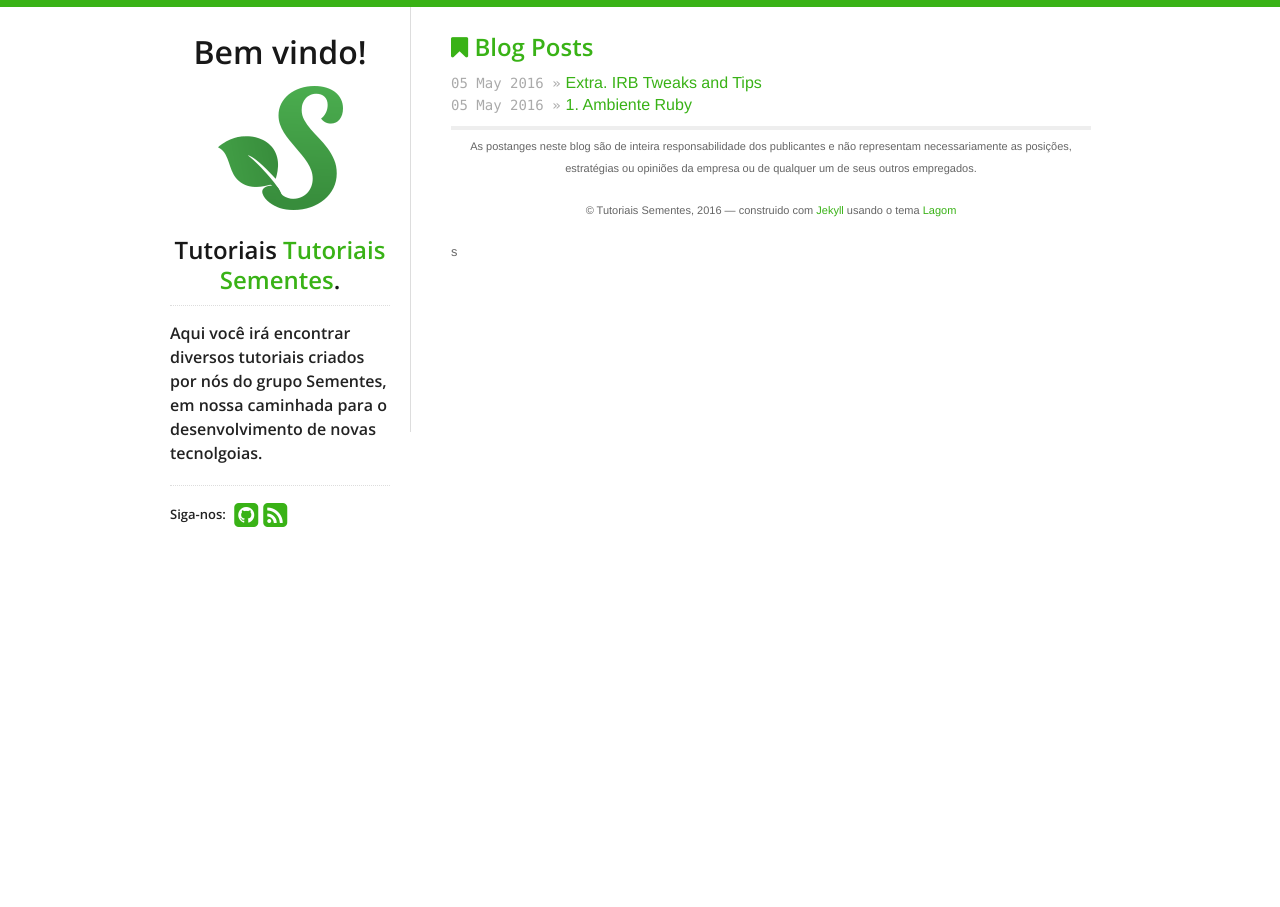
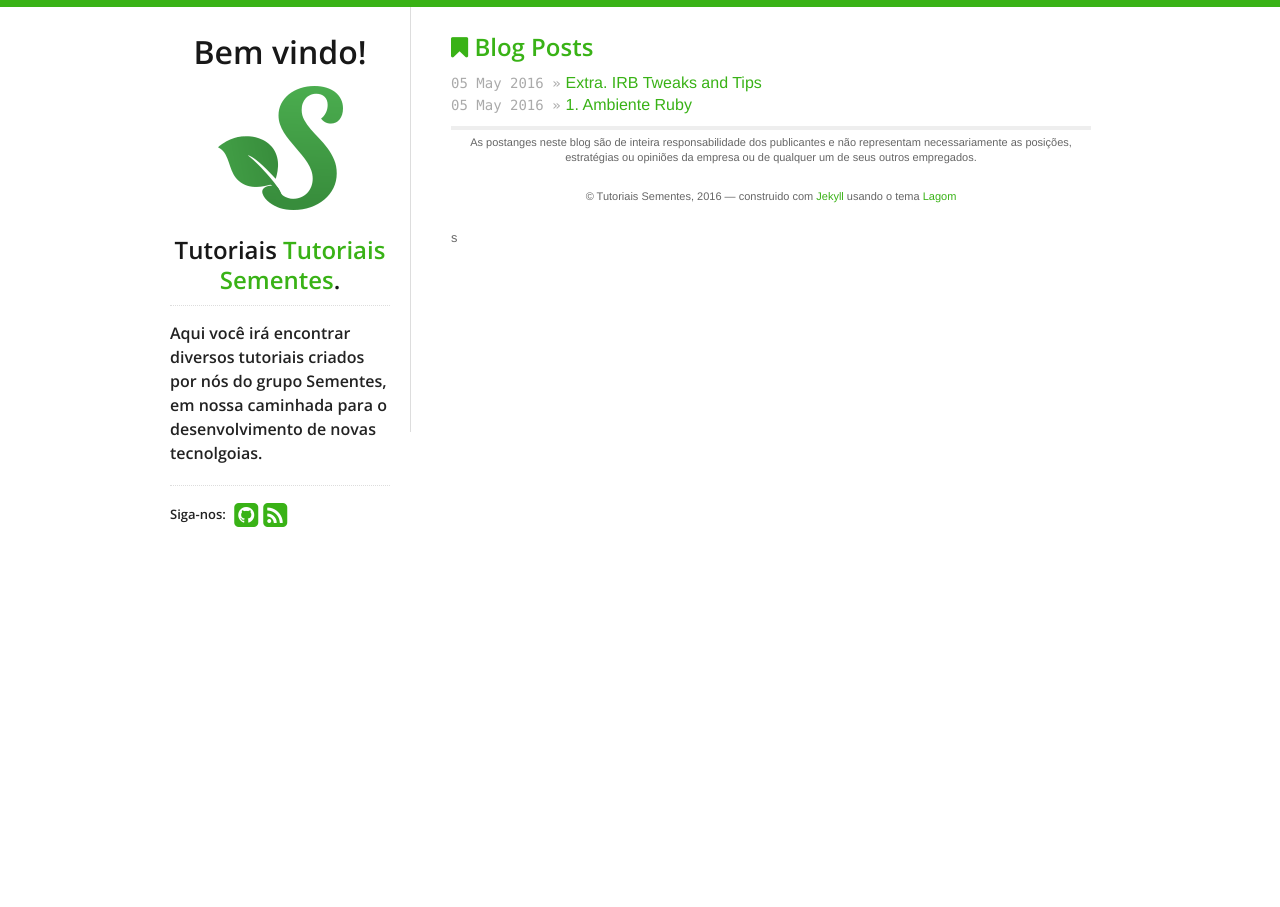
Before and after one commit to Sementes/tutoriais-semente, a Jekyll site: the page built from index.html, in a window 1280 px wide. Built offline with Jekyll 4.4.1, drawn with Linux system fonts in a browser that asks for light colours; nearby versions of some CDN libraries.

Commit message:
Modificado visual do disclaimer

```diff
--- a/_includes/footer.html
+++ b/_includes/footer.html
@@ -1,6 +1,6 @@
 <div class="disclaimer">
   {% if site.data.theme.show_disclaimer %}
-  <p>
+  <p style="line-height:15px;">
     As postanges neste blog são de inteira responsabilidade dos publicantes e não representam
     necessariamente as posições, estratégias ou opiniões da empresa ou de qualquer um
     de seus outros empregados.
```
